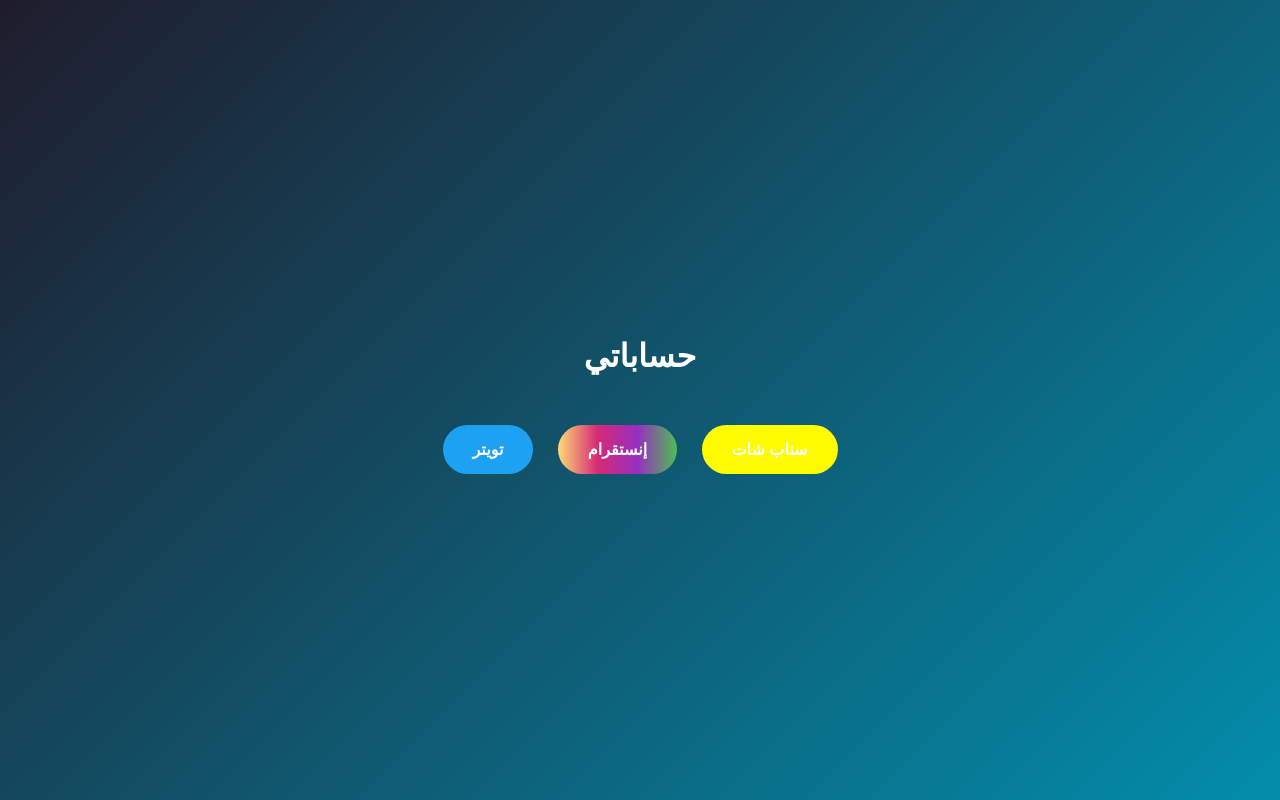
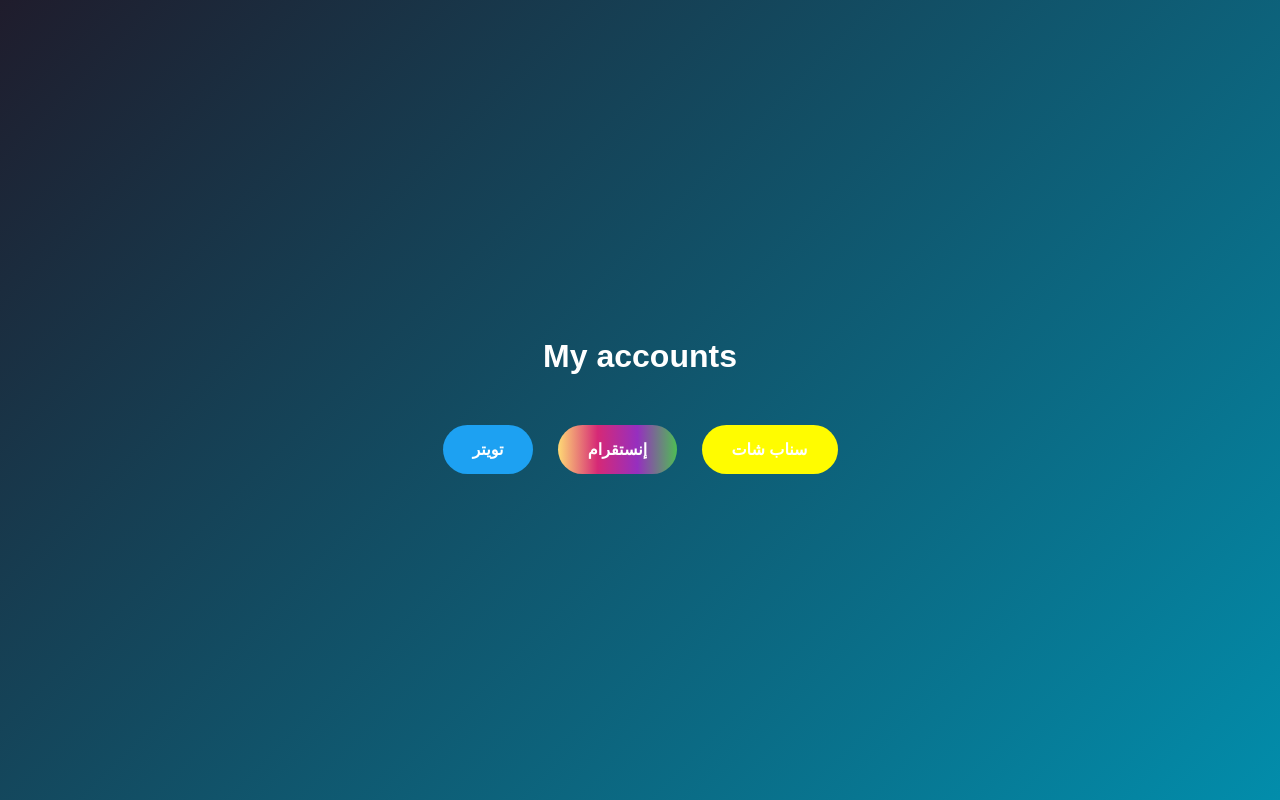
Before and after one commit to Salmeen7/social-links, a plain HTML site: page index.html in a window 1280 px wide. Drawn offline with Linux system fonts and the light colour scheme.

Commit message:
Add files via upload

```diff
--- a/index.html
+++ b/index.html
@@ -3,12 +3,12 @@
 <head>
   <meta charset="UTF-8" />
   <meta name="viewport" content="width=device-width, initial-scale=1">
-  <title>حساباتي</title>
+  <title>My social media accounts</title>
   <link rel="stylesheet" href="style.css">
   </head>
   <body>
     <div class="container">
-        <h1>حساباتي</h1>
+        <h1>My accounts</h1>
         <div class="buttons">
             <a href="https://www.snapchat.com/add/ُEnter your name" class="btn snapchat" target="_blank">سناب شات</a>
             <a href="https:/www.instagram.com/Enter your name" class="btn instagram" target="_blank">إنستقرام</a>
```
